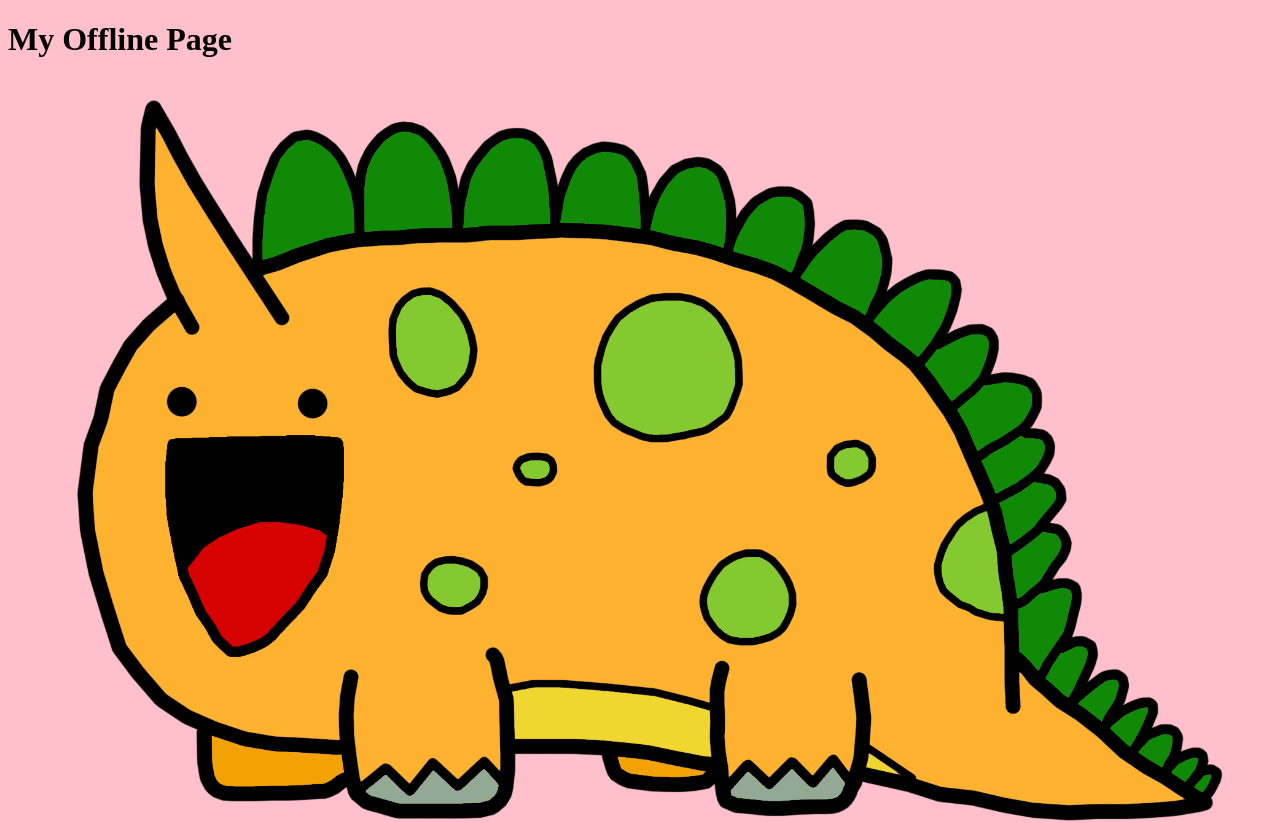
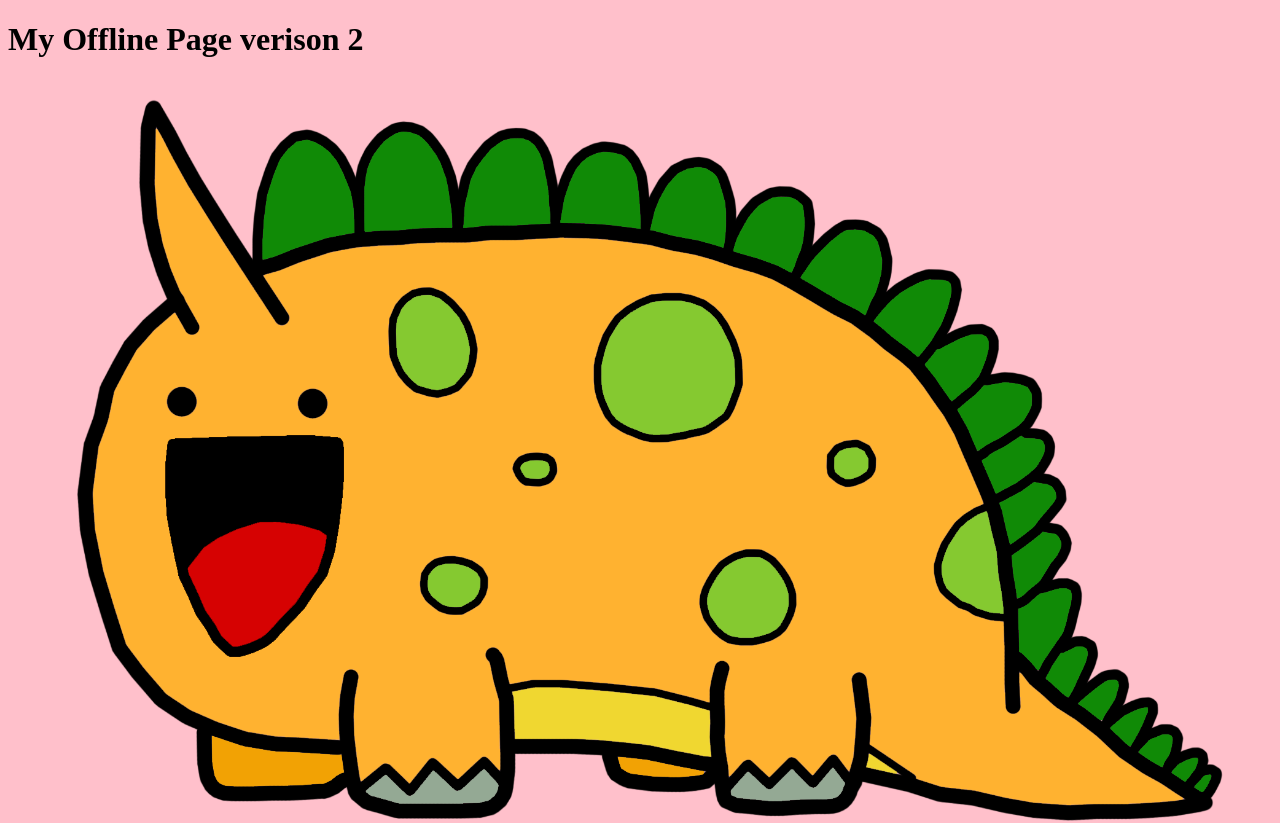
Before and after one commit to Georgehwheat/dmdDemo, a plain HTML site: page offline.html in a window 1280 px wide. Shown: the top 823 px of the page. Drawn offline with Linux system fonts and the light colour scheme.

```diff
--- a/offline.html
+++ b/offline.html
@@ -4,11 +4,11 @@
 <meta charset="utf-8">
 <meta name="viewport" content="width=device-width, initial-scale=1">
 <link rel="stylesheet" href="mystyles.css">
-<title>Test mobile page</title>
+<title>Test mobile page offline 2</title>
 </head>
 
 <body>
-<header><h1>My Offline Page</h1></header>
+<header><h1>My Offline Page verison 2</h1></header>
 <div id="container">
 
 <img src="dino.png" alt="Dinosaur" />
```
